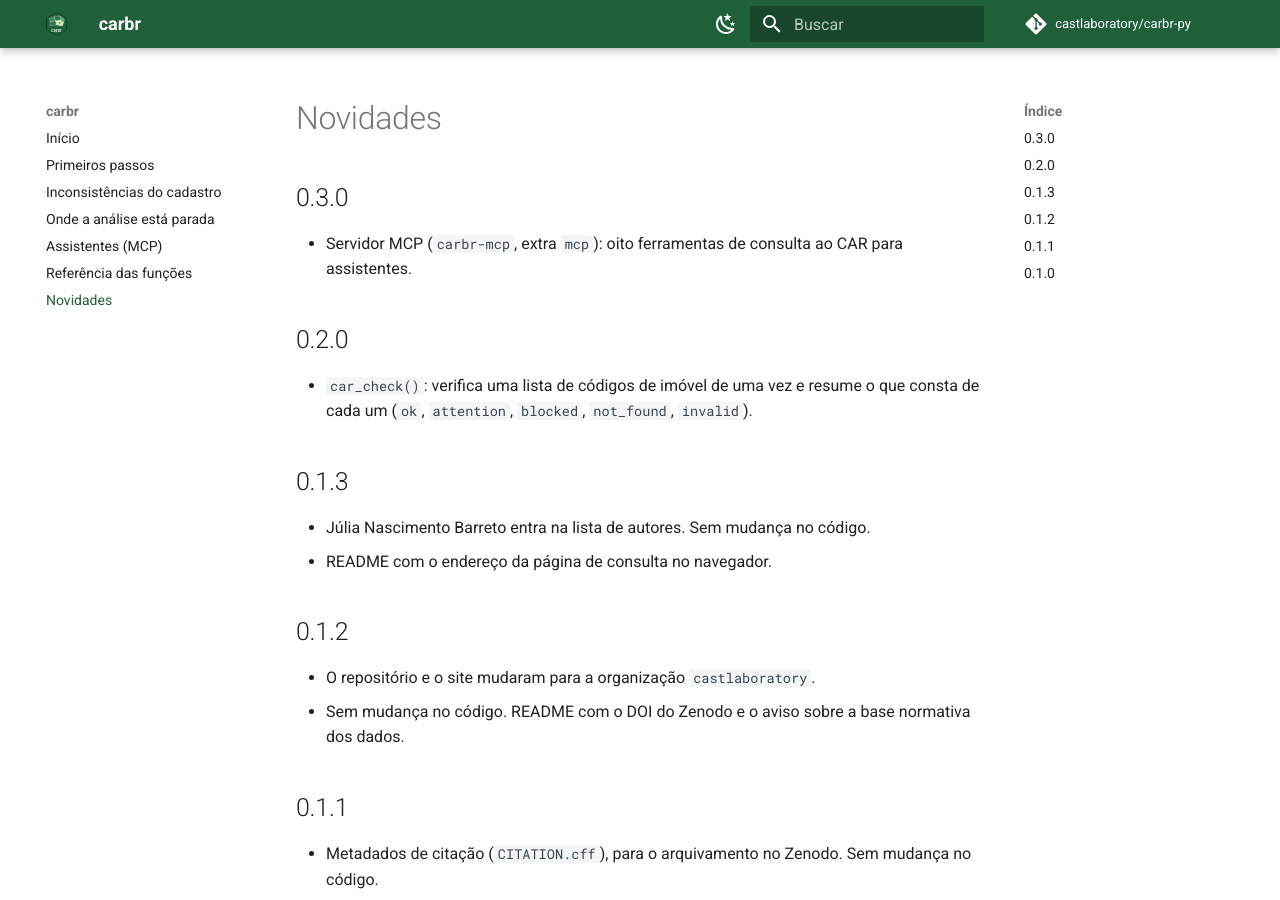
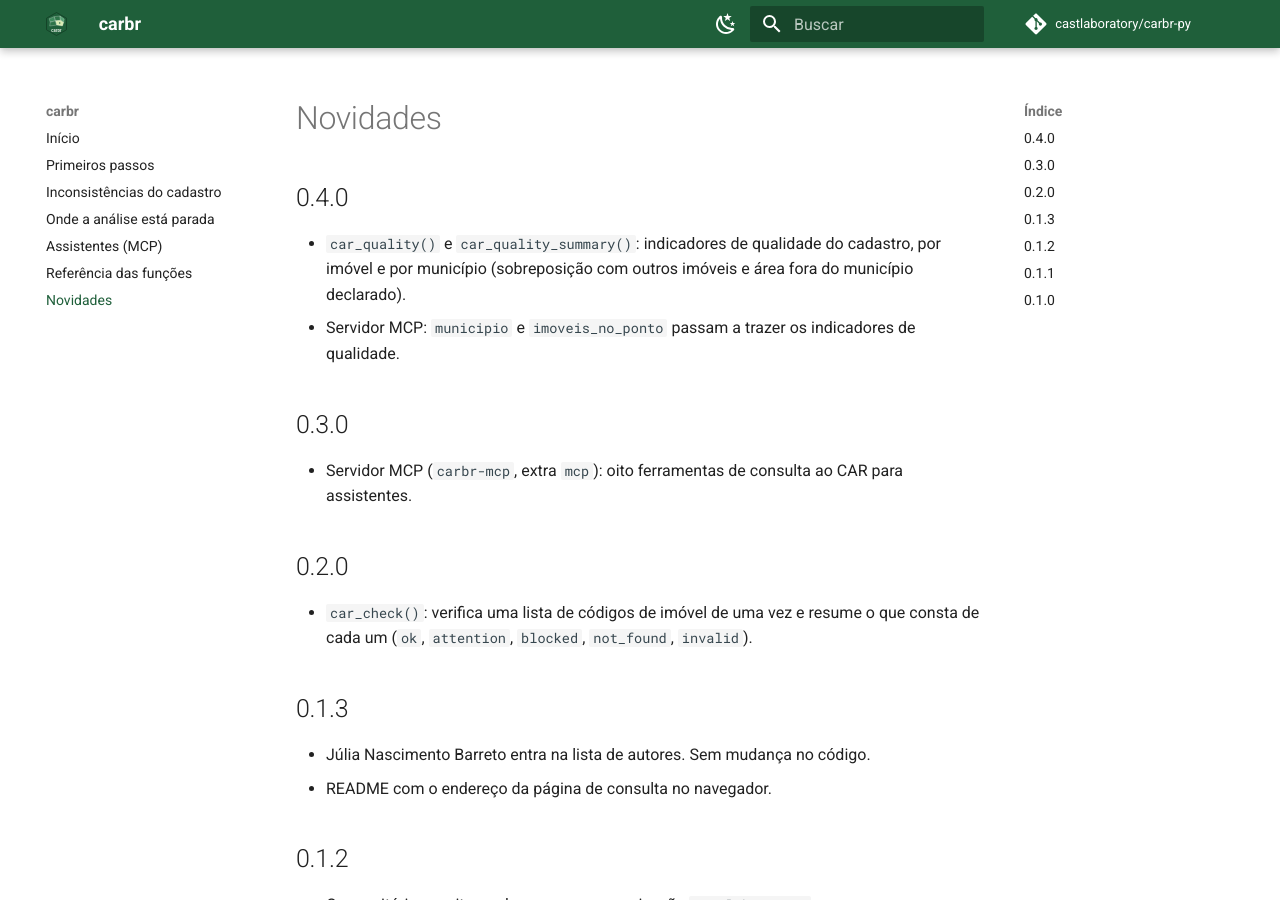
Before and after one commit to castlaboratory/carbr-py, an MkDocs documentation site: the page built from docs/news.md, in a window 1280 px wide and 900 px high. Built offline with MkDocs 1.6.1 and Material for MkDocs 9.7.7, drawn with Linux system fonts in a browser that asks for light colours; comment, search, counter and statistics services are not loaded.

Commit message:
Versão 0.4.0
Co-Authored-By: Claude Fable 5.2 <noreply@anthropic.com>
Claude-Session: https://claude.ai/code/session_01358TeYzUz76CvMr3LYTf2D

```diff
--- a/docs/news.md
+++ b/docs/news.md
@@ -1,4 +1,10 @@
 # Novidades
+
+## 0.4.0
+
+- `car_quality()` e `car_quality_summary()`: indicadores de qualidade do cadastro, por imóvel e por
+  município (sobreposição com outros imóveis e área fora do município declarado).
+- Servidor MCP: `municipio` e `imoveis_no_ponto` passam a trazer os indicadores de qualidade.
 
 ## 0.3.0
 
--- a/pyproject.toml
+++ b/pyproject.toml
@@ -4,7 +4,7 @@ build-backend = "hatchling.build"
 
 [project]
 name = "carbr"
-version = "0.3.0"
+version = "0.4.0"
 description = "Imóveis do Cadastro Ambiental Rural (CAR) no Python, sem baixar a base inteira"
 readme = "README.md"
 license = { file = "LICENSE" }
--- a/src/carbr/__init__.py
+++ b/src/carbr/__init__.py
@@ -42,7 +42,7 @@ from .data import (
     car_tbl,
 )
 
-__version__ = "0.3.0"
+__version__ = "0.4.0"
 
 __all__ = [
     "CarError",
```
Also changed, not shown: NEWS.md (+2 -1 lines), 1 other file.
